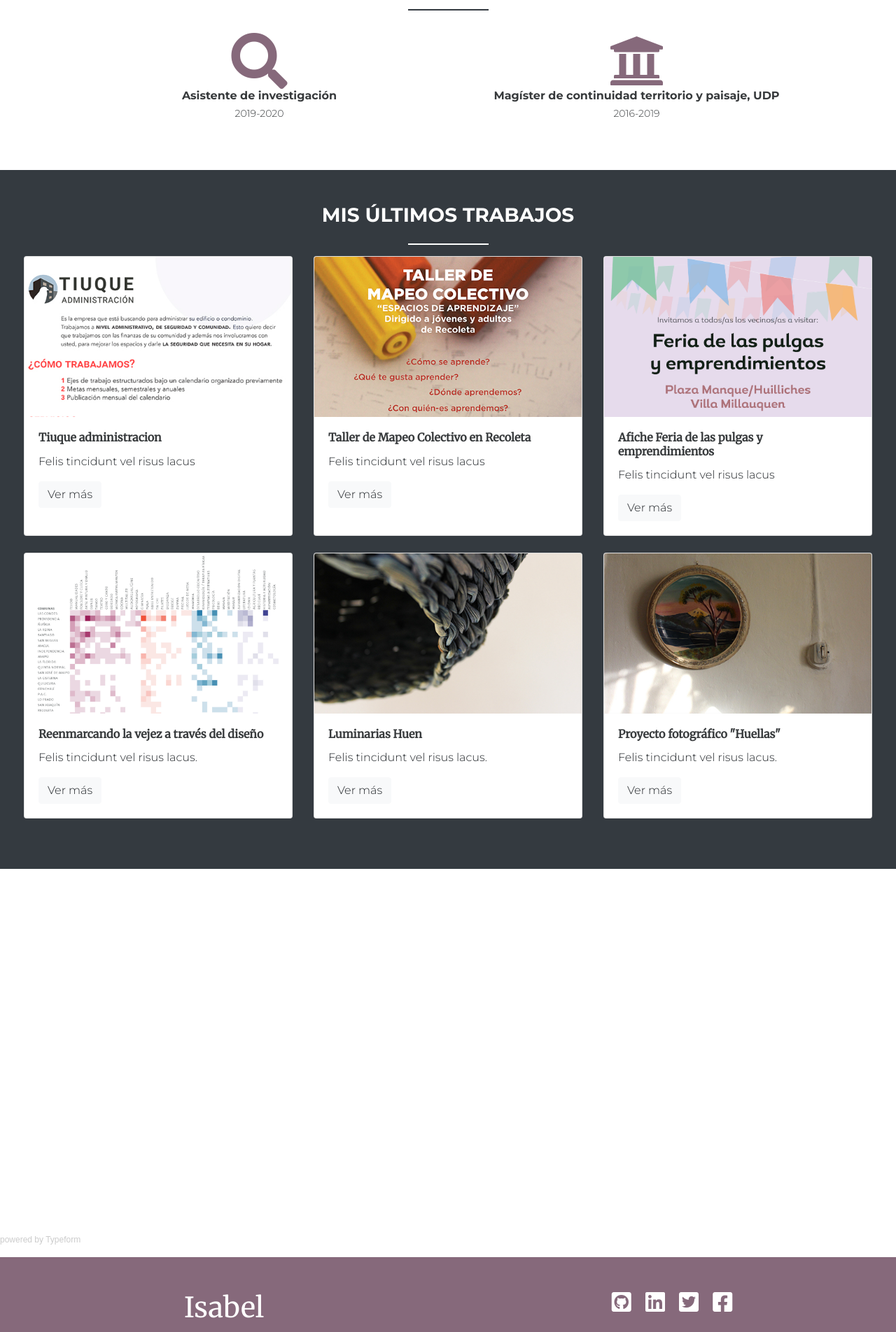
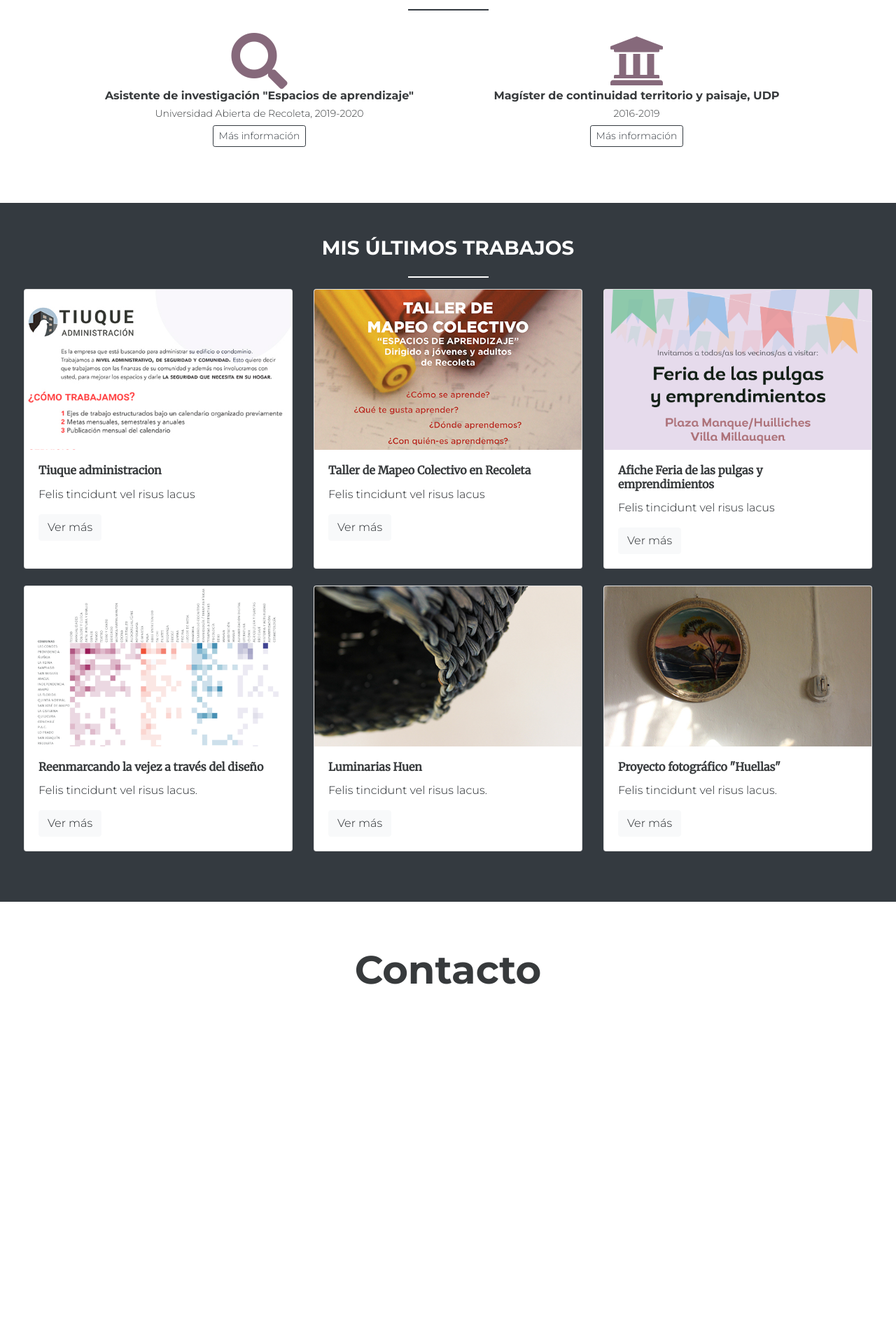
Before and after one commit to isabelrojamunoz/mi_portafolio, a plain HTML site: page index.html in a window 1280 px wide. Shown: the part 1262-3166 px from the top of the page at 70% size. Drawn offline with nearby package versions, Linux system fonts and the light colour scheme; a script that the page names is missing.

Commit message:
añadir poopovers y collapse en html

```diff
--- a/index.html
+++ b/index.html
@@ -74,14 +74,34 @@
             <div class="row mx-3">
               <div class="text-center col-12 col-sm-12 col-md-6 col-lg-6 col-xl-6 py-3">
                   <i class="color-lila fas fa-search fa-5x"></i>
-                  <h5 class="mx-1">Asistente de investigación</h5>
-                  <h6>2019-2020</h6>
+                  <h5 class="mx-1">Asistente de investigación "Espacios de aprendizaje"</h5>
+                  <h6>Universidad Abierta de Recoleta, 2019-2020</h6>
+                  <p>
+                    <button class="btn btn-outline-dark btn-sm" type="button" data-toggle="collapse" data-target="#asistente" aria-expanded="false" aria-controls="collapseExample">
+                     Más información
+                    </button>
+                  </p>
+                  <div class="collapse" id="asistente">
+                    <div class="card card-body">
+                      Anim pariatur cliche reprehenderit, enim eiusmod high life accusamus terry richardson ad squid. Nihil anim keffiyeh helvetica, craft beer labore wes anderson cred nesciunt sapiente ea proident.
+                    </div>
+                  </div>
               </div>
 
               <div class="text-center col-12 col-sm-12 col-md-6 col-lg-6 col-xl-6 py-3">
                   <i class="color-lila fas fa-university fa-5x"></i>
                   <h5 class="mx-1">Magíster de continuidad territorio y paisaje, UDP</h5>
                   <h6>2016-2019</h6>
+                  <p>
+                    <button class="btn btn-outline-dark btn-sm" type="button" data-toggle="collapse" data-target="#universidad" aria-expanded="false" aria-controls="collapseExample">
+                     Más información
+                    </button>
+                  </p>
+                  <div class="collapse" id="universidad">
+                    <div class="card card-body">
+                      Anim pariatur cliche reprehenderit, enim eiusmod high life accusamus terry richardson ad squid. Nihil anim keffiyeh helvetica, craft beer labore wes anderson cred nesciunt sapiente ea proident.
+                    </div>
+                  </div>
               </div>
             </div>
       </section>
@@ -166,6 +186,7 @@
     </main>
 
     <section id="contacto" class="py-3">
+      <h3 class="display-4 font-weight-bold text-center pt-5" data-container="body" data-toggle="popover" data-trigger="hover" data-placement="bottom" data-content="Disponible para trabajar en modalidad remota">Contacto</h3>
       <div class="typeform-widget" data-url="https://form.typeform.com/to/EeMQKX" style="width: 100%; height: 500px;"></div> <script> (function() { var qs,js,q,s,d=document, gi=d.getElementById, ce=d.createElement, gt=d.getElementsByTagName, id="typef_orm", b="https://embed.typeform.com/"; if(!gi.call(d,id)) { js=ce.call(d,"script"); js.id=id; js.src=b+"embed.js"; q=gt.call(d,"script")[0]; q.parentNode.insertBefore(js,q) } })() </script> <div style="font-family: Sans-Serif;font-size: 12px;color: #999;opacity: 0.5; padding-top: 5px;"> powered by <a href="https://admin.typeform.com/signup?utm_campaign=EeMQKX&utm_source=typeform.com-01EAAZSEJTZPKWZTQ2ZT5W548E-free&utm_medium=typeform&utm_content=typeform-embedded-poweredbytypeform&utm_term=ES" style="color: #999" target="_blank">Typeform</a> </div>
     </section>
 
@@ -175,10 +196,10 @@
           <h2 class="fuente2">Isabel</h2>
         </div>
         <div class="col-12 col-sm-12 col-md-6 col-lg-6 col-xl-6 text-white text-center">
-          <a href="https://github.com/isabelrojamunoz"><i class="fab fa-github-square fa-2x mx-2"></i></a>
-          <a href="https://www.linkedin.com/in/isabel-rojas-mu%C3%B1oz-506660169/"><i class="fab fa-linkedin fa-2x mx-2"></i></a>
-          <a href="http://www.twitter.com"><i class="fab fa-twitter-square fa-2x mx-2"></i></a>
-          <a href="https://www.facebook.com/isabelrojasmunoz/"><i class="fab fa-facebook-square fa-2x mx-2"></i> </a>
+          <a href="https://github.com/isabelrojamunoz"><i class="fab fa-github-square fa-4x mx-1"></i></a>
+          <a href="https://www.linkedin.com/in/isabel-rojas-mu%C3%B1oz-506660169/"><i class="fab fa-linkedin fa-4x mx-1"></i></a>
+          <a href="http://www.twitter.com"><i class="fab fa-twitter-square fa-4x mx-1"></i></a>
+          <a href="https://www.facebook.com/isabelrojasmunoz/"><i class="fab fa-facebook-square fa-4x mx-2"></i> </a>
         </div>
       </div>
     </footer>
```
